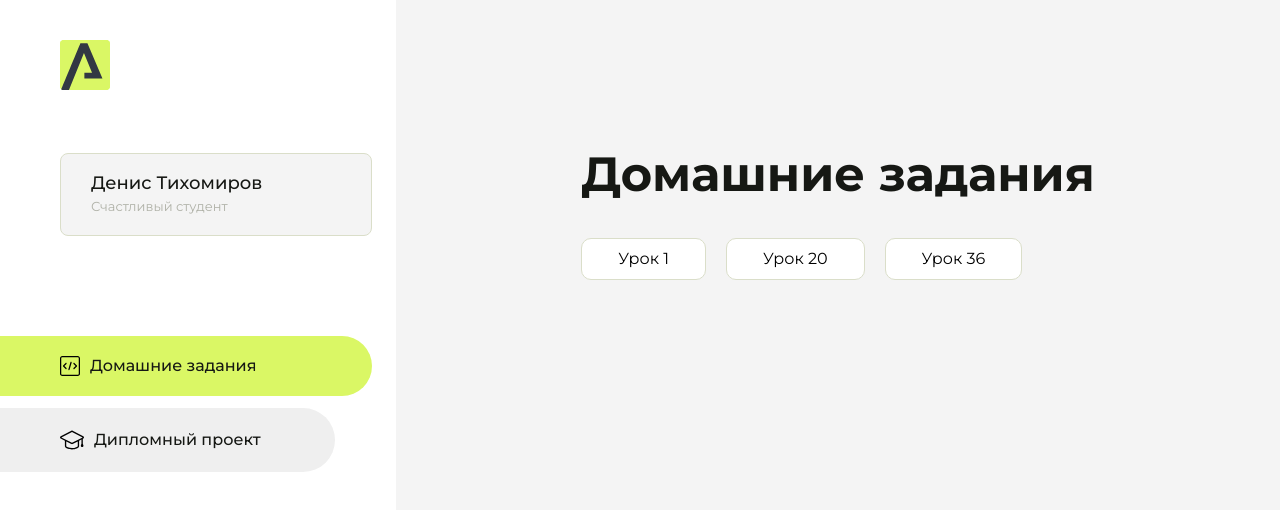
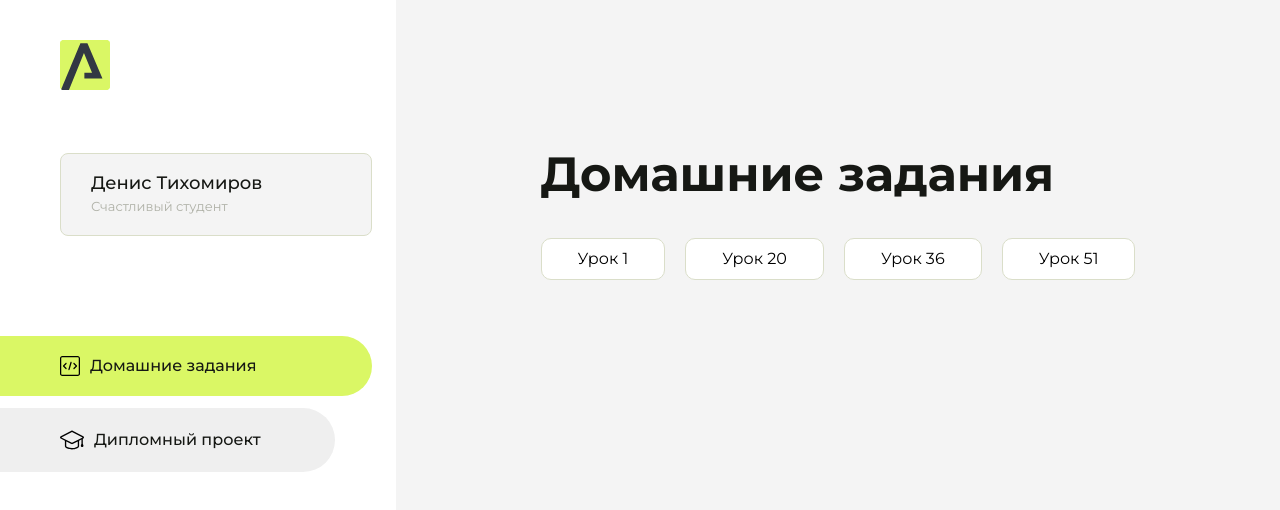
Before and after one commit to siberiae/homework, a plain HTML site: page index.html in a window 1280 px wide. Drawn offline with Linux system fonts and the light colour scheme.

Commit message:
Update index.html

```diff
--- a/index.html
+++ b/index.html
@@ -104,6 +104,10 @@
                         <a href="lesson 36/index.html">Урок 36</a>
 
                     </li>
+                    <li class="content__list-item">
+                        <a href="lesson 51/index.html">Урок 51</a>
+
+                    </li>
                 </ul>
             </div>
             <div class="content__block hidden" id="diplomBlock">
```
